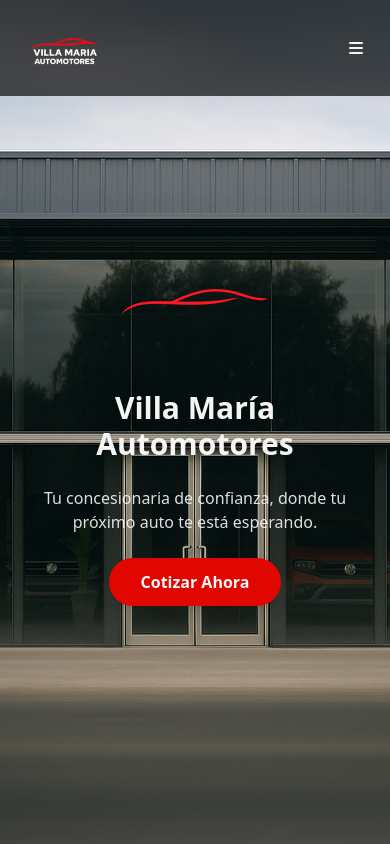
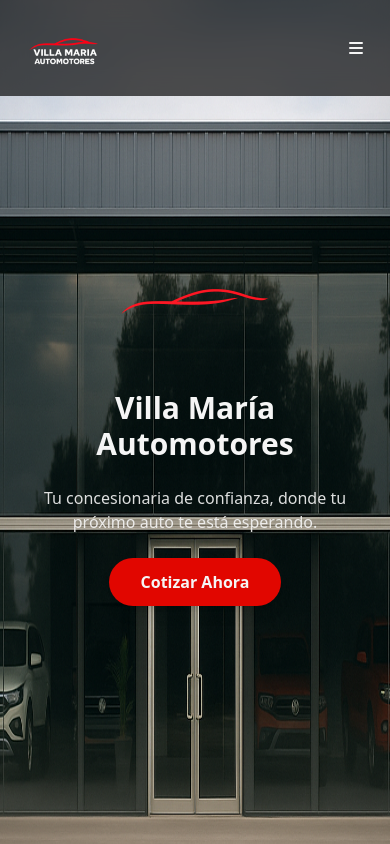
Before and after one commit to damianr93/villa-maria-automotores, a React (Vite) app: page / in a window 390 px wide. Shown: the top 844 px of the page. Built offline with nearby package versions, Linux system fonts and the light colour scheme.

Commit message:
fondo hero en mobile sin que se vea el cielo

```diff
--- a/src/components/Hero.tsx
+++ b/src/components/Hero.tsx
@@ -3,10 +3,18 @@
 import LogoLine from '../../public/assets/logo-line.png'
 
 const Hero: React.FC = () => (
-  <section
-    id="hero"
-    className="relative h-screen bg-showroom-night bg-cover bg-center"
-  >
+<section
+  id="hero"
+  className="
+    relative h-screen
+    bg-showroom-night
+    bg-[length:140%_140%]
+    bg-[position:50%_-90px]
+    sm:bg-center
+    sm:bg-cover
+    sm:bg-center
+  "
+>
     {/* Overlay degradado opcional */}
     {/* <div className="absolute inset-0 bg-gradient-to-b from-dark/80 via-neon-purple/40 to-transparent z-0" /> */}
 
```
